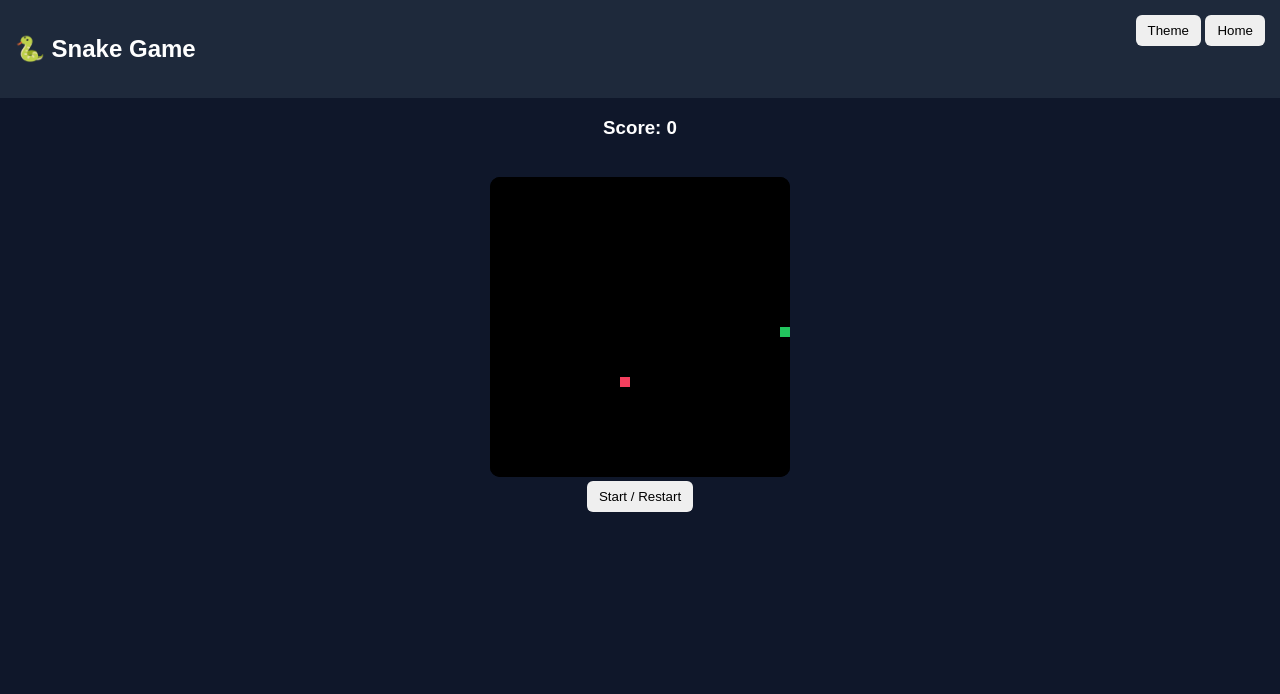
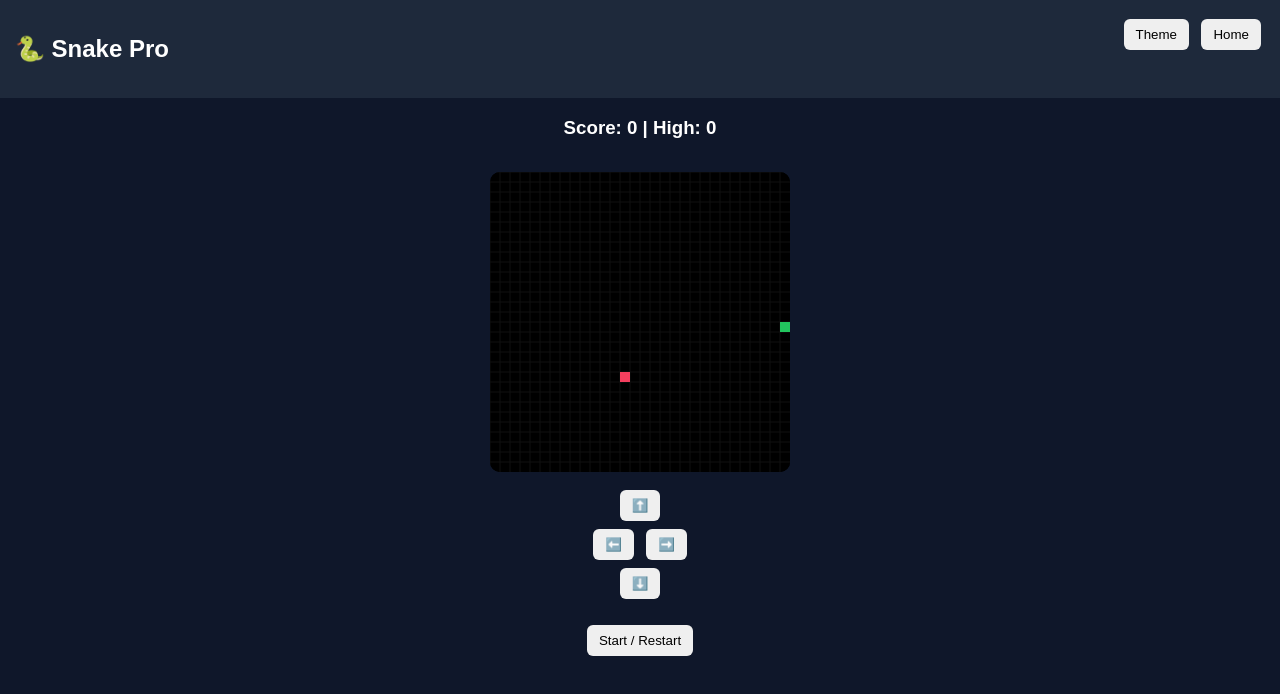
Before and after one commit to kenzokonbrut/website-games, a plain HTML site: page snake/index.html in a window 1280 px wide. Both pictures are taken after a click on the button "Start / Restart". Drawn offline with Linux system fonts and the light colour scheme.

Commit message:
Update index.html

```diff
--- a/snake/index.html
+++ b/snake/index.html
@@ -2,101 +2,89 @@
 <head>
 <meta charset="UTF-8">
 <meta name="viewport" content="width=device-width, initial-scale=1.0">
-<title>Snake Game</title>
+<title>Snake Pro</title>
 <style>
-:root {
-  --bg:#0f172a;
-  --card:#1e293b;
-  --text:#fff;
-}
-body.light {
-  --bg:#f1f5f9;
-  --card:#fff;
-  --text:#111;
-}
-body {
-  margin:0;
-  font-family:Arial;
-  text-align:center;
-  background:var(--bg);
-  color:var(--text);
-}
-header {
-  display:flex;
-  justify-content:space-between;
-  padding:15px;
-  background:var(--card);
-}
-canvas {
-  background:#000;
-  margin-top:20px;
-  border-radius:10px;
-}
-button {
-  padding:8px 12px;
-  border:none;
-  border-radius:6px;
-  cursor:pointer;
-}
+:root { --bg:#0f172a; --card:#1e293b; --text:#fff; }
+body.light { --bg:#f1f5f9; --card:#fff; --text:#111; }
+body { margin:0; font-family:Arial; text-align:center; background:var(--bg); color:var(--text);}
+header { display:flex; justify-content:space-between; padding:15px; background:var(--card);}
+canvas { background:#000; margin-top:15px; border-radius:10px; }
+button { padding:8px 12px; border:none; border-radius:6px; cursor:pointer; margin:4px; }
+.controls { margin-top:10px; }
 </style>
 </head>
 <body><header>
-  <h2>🐍 Snake Game</h2>
+  <h2>🐍 Snake Pro</h2>
   <div>
     <button onclick="toggleTheme()">Theme</button>
     <button onclick="goHome()">Home</button>
   </div>
-</header><h3>Score: <span id="score">0</span></h3>
-<canvas id="game" width="300" height="300"></canvas>
-<br>
-<button onclick="startGame()">Start / Restart</button><script>
+</header><h3>Score: <span id="score">0</span> | High: <span id="high">0</span></h3>
+<canvas id="game" width="300" height="300"></canvas><div class="controls">
+  <button onclick="setDir(0,-10)">⬆️</button><br>
+  <button onclick="setDir(-10,0)">⬅️</button>
+  <button onclick="setDir(10,0)">➡️</button><br>
+  <button onclick="setDir(0,10)">⬇️</button>
+</div><br>
+<button onclick="startGame()">Start / Restart</button><audio id="eatSound" src="https://assets.mixkit.co/sfx/preview/mixkit-bonus-earned-in-video-game-2058.mp3"></audio> <audio id="overSound" src="https://assets.mixkit.co/sfx/preview/mixkit-player-losing-or-failing-2042.mp3"></audio>
+
+<script>
 const canvas = document.getElementById('game');
 const ctx = canvas.getContext('2d');
 
-let snake, food, dir, score, game;
+let snake, food, dir, score, game, speed;
+let high = localStorage.getItem('snakeHigh') || 0;
+document.getElementById('high').innerText = high;
 
-function toggleTheme() {
-  document.body.classList.toggle('light');
-}
+function toggleTheme(){ document.body.classList.toggle('light'); }
+function goHome(){ window.location.href = "/"; }
 
-function goHome() {
-  window.location.href = "/";
-}
-
-function startGame() {
+function startGame(){
   snake = [{x:150,y:150}];
   dir = {x:10,y:0};
   food = spawnFood();
   score = 0;
+  speed = 120;
   document.getElementById('score').innerText = score;
   clearInterval(game);
-  game = setInterval(loop, 120);
+  game = setInterval(loop, speed);
 }
 
-function spawnFood() {
+function spawnFood(){
   return {
     x: Math.floor(Math.random()*30)*10,
     y: Math.floor(Math.random()*30)*10
   };
 }
 
-function loop() {
+function loop(){
   const head = {x: snake[0].x + dir.x, y: snake[0].y + dir.y};
 
-  // collision
-  if (head.x<0||head.y<0||head.x>=300||head.y>=300||
-      snake.some(s=>s.x===head.x&&s.y===head.y)) {
+  if(head.x<0||head.y<0||head.x>=300||head.y>=300||
+     snake.some(s=>s.x===head.x&&s.y===head.y)){
     clearInterval(game);
+    document.getElementById('overSound').play();
+    if(score>high){
+      high = score;
+      localStorage.setItem('snakeHigh', high);
+      document.getElementById('high').innerText = high;
+    }
     alert('Game Over! Score: '+score);
     return;
   }
 
   snake.unshift(head);
 
-  if (head.x===food.x && head.y===food.y) {
+  if(head.x===food.x && head.y===food.y){
     score++;
     document.getElementById('score').innerText = score;
+    document.getElementById('eatSound').play();
     food = spawnFood();
+
+    // speed up
+    clearInterval(game);
+    speed = Math.max(60, speed - 5);
+    game = setInterval(loop, speed);
   } else {
     snake.pop();
   }
@@ -104,9 +92,16 @@ function loop() {
   draw();
 }
 
-function draw() {
+function draw(){
   ctx.fillStyle = '#000';
   ctx.fillRect(0,0,300,300);
+
+  // grid
+  ctx.strokeStyle = '#111';
+  for(let i=0;i<300;i+=10){
+    ctx.beginPath(); ctx.moveTo(i,0); ctx.lineTo(i,300); ctx.stroke();
+    ctx.beginPath(); ctx.moveTo(0,i); ctx.lineTo(300,i); ctx.stroke();
+  }
 
   // snake
   ctx.fillStyle = '#22c55e';
@@ -117,34 +112,17 @@ function draw() {
   ctx.fillRect(food.x,food.y,10,10);
 }
 
+function setDir(x,y){
+  if(x!==0 && dir.x===0) dir={x,y};
+  if(y!==0 && dir.y===0) dir={x,y};
+}
+
+// keyboard support
 window.addEventListener('keydown', e=>{
-  if (e.key==='ArrowUp' && dir.y===0) dir={x:0,y:-10};
-  if (e.key==='ArrowDown' && dir.y===0) dir={x:0,y:10};
-  if (e.key==='ArrowLeft' && dir.x===0) dir={x:-10,y:0};
-  if (e.key==='ArrowRight' && dir.x===0) dir={x:10,y:0};
-});
-// TOUCH CONTROL (HP)
-let touchStartX = 0;
-let touchStartY = 0;
-
-canvas.addEventListener("touchstart", e => {
-  const touch = e.touches[0];
-  touchStartX = touch.clientX;
-  touchStartY = touch.clientY;
-});
-
-canvas.addEventListener("touchmove", e => {
-  const touch = e.touches[0];
-  let dx = touch.clientX - touchStartX;
-  let dy = touch.clientY - touchStartY;
-
-  if (Math.abs(dx) > Math.abs(dy)) {
-    if (dx > 0 && dir.x === 0) dir = {x:10,y:0};
-    else if (dx < 0 && dir.x === 0) dir = {x:-10,y:0};
-  } else {
-    if (dy > 0 && dir.y === 0) dir = {x:0,y:10};
-    else if (dy < 0 && dir.y === 0) dir = {x:0,y:-10};
-  }
+  if(e.key==='ArrowUp') setDir(0,-10);
+  if(e.key==='ArrowDown') setDir(0,10);
+  if(e.key==='ArrowLeft') setDir(-10,0);
+  if(e.key==='ArrowRight') setDir(10,0);
 });
 
 </script></body>
```
